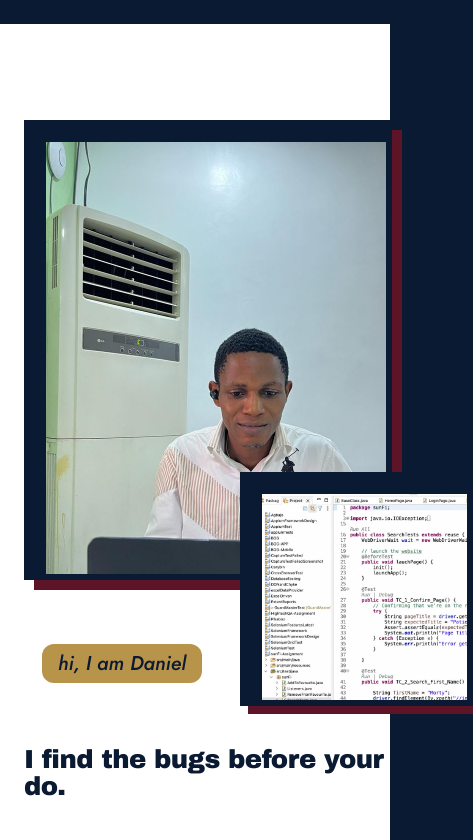
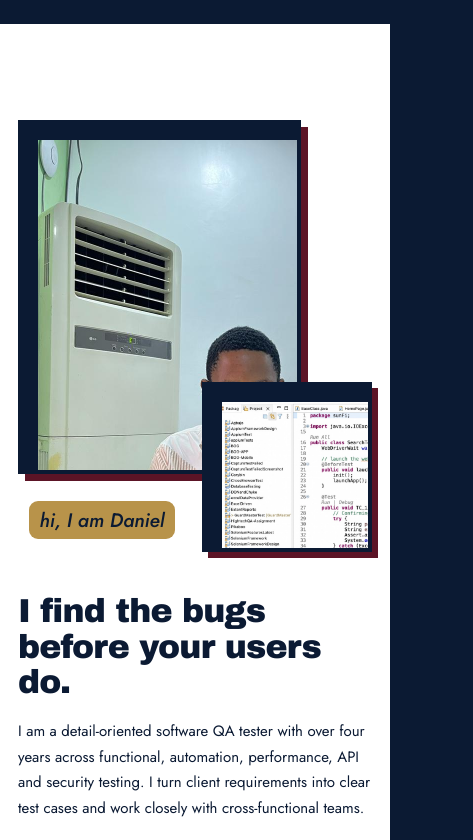
Before and after one commit to dandytech/myqaportfolio, a React (Vite) app: page / in a window 390 px wide. Shown: the part 820-1660 px from the top of the page, 473 px wide, since content can reach past the window. Built offline with nearby package versions, Linux system fonts and the light colour scheme; a web font is replaced by a local one.

Commit message:
optimized the mobile view

```diff
--- a/src/App.jsx
+++ b/src/App.jsx
@@ -63,7 +63,7 @@ export default function App() {
 
       <main>
         <section id="intro" className="on-n">
-          <div className="words" style={{marginTop: "-60px"}}>
+          <div className="words" style={{ marginTop: "-60px" }}>
             <div className="wrow">
               <span className="sw" style={{ "--i": "0" }}>
                 <span
@@ -289,7 +289,6 @@ export default function App() {
                   viewBox="0 0 24 24"
                   fill="none"
                   stroke="currentColor"
-                  strokeWidth="2"
                   strokeLinejoin="round"
                   aria-hidden="true"
                 >
--- a/src/styles.css
+++ b/src/styles.css
@@ -253,7 +253,7 @@ header.show {
 }
 .stage {
   position: absolute;
-  left: 45%;
+  left: 50%;
   top: 0;
   transform: translateX(-50%);
   width: min(66vw, 380px);
@@ -781,6 +781,9 @@ header.show {
   height: auto;
   aspect-ratio: 4/3;
 }
+.lk {
+  display: block;
+}
 .prog i {
   display: block;
   height: 100%;
@@ -957,5 +960,159 @@ header.show {
   .type::after {
     display: none;
   }
+}
 
+/* =========================================================
+   RESPONSIVE FIXES - MOBILE & TABLET / iPAD
+   Added without changing the original desktop design
+   ========================================================= */
+
+#about {
+  overflow: hidden;
 }
+
+#about .two {
+  width: 100%;
+  max-width: 1240px;
+  margin: 0 auto;
+}
+
+/* Tablet / iPad */
+@media (max-width: 859px) {
+  #about .two {
+    grid-template-columns: 1fr;
+    gap: 50px;
+    align-items: start;
+  }
+
+  #about .collage {
+    width: 100%;
+    max-width: 620px;
+    margin: 0 auto;
+    padding-bottom: 24%;
+  }
+
+  #about .c1 {
+    width: 78%;
+    max-width: 480px;
+  }
+
+  #about .c2 {
+    width: 46%;
+    max-width: 280px;
+  }
+
+  #about .note {
+    font-size: clamp(20px, 4vw, 30px);
+  }
+
+  #about .two h2 {
+    min-height: auto;
+    height: auto;
+    margin-bottom: 20px;
+    font-size: clamp(30px, 6vw, 48px);
+    line-height: 1.08;
+    max-width: 14ch;
+  }
+
+  #about .two p {
+    max-width: 100%;
+    font-size: clamp(16px, 2vw, 18px);
+    line-height: 1.65;
+  }
+}
+
+/* Mobile phones */
+@media (max-width: 640px) {
+  #about {
+    padding-left: 18px;
+    padding-right: 18px;
+  }
+
+  #about .two {
+    display: flex;
+    flex-direction: column;
+    gap: 42px;
+    width: 100%;
+  }
+
+  #about .collage {
+    width: 100%;
+    max-width: 420px;
+    margin: 0 auto;
+    padding-bottom: 22%;
+  }
+
+  #about .c1 {
+    width: 80%;
+    border-width: 4px;
+    box-shadow: 7px 7px 0 var(--burg);
+  }
+
+  #about .c2 {
+    width: 48%;
+    border-width: 4px;
+    box-shadow: 6px 6px 0 var(--burg);
+  }
+
+  #about .note {
+    left: 3%;
+    bottom: 3%;
+    font-size: clamp(18px, 5vw, 24px);
+    padding: 4px 11px;
+    border-radius: 9px;
+  }
+
+  #about .two > div:last-child {
+    width: 100%;
+  }
+
+  #about .two h2 {
+    min-height: 0;
+    height: auto;
+    margin-bottom: 18px;
+    font-size: clamp(28px, 8.5vw, 42px);
+    line-height: 1.08;
+    letter-spacing: -0.025em;
+    max-width: 100%;
+  }
+
+  #about .two p {
+    width: 100%;
+    max-width: 100%;
+    font-size: 15px;
+    line-height: 1.7;
+    margin-bottom: 16px;
+  }
+}
+
+/* Small phones */
+@media (max-width: 380px) {
+  #about {
+    padding-left: 14px;
+    padding-right: 14px;
+  }
+
+  #about .two {
+    gap: 34px;
+  }
+
+  #about .collage {
+    max-width: 340px;
+  }
+
+  #about .two h2 {
+    font-size: clamp(26px, 9vw, 36px);
+    line-height: 1.1;
+  }
+
+  #about .two p {
+    font-size: 14px;
+    line-height: 1.65;
+  }
+
+  #about .note {
+    font-size: 17px;
+    padding: 3px 9px;
+  }
+}
```
